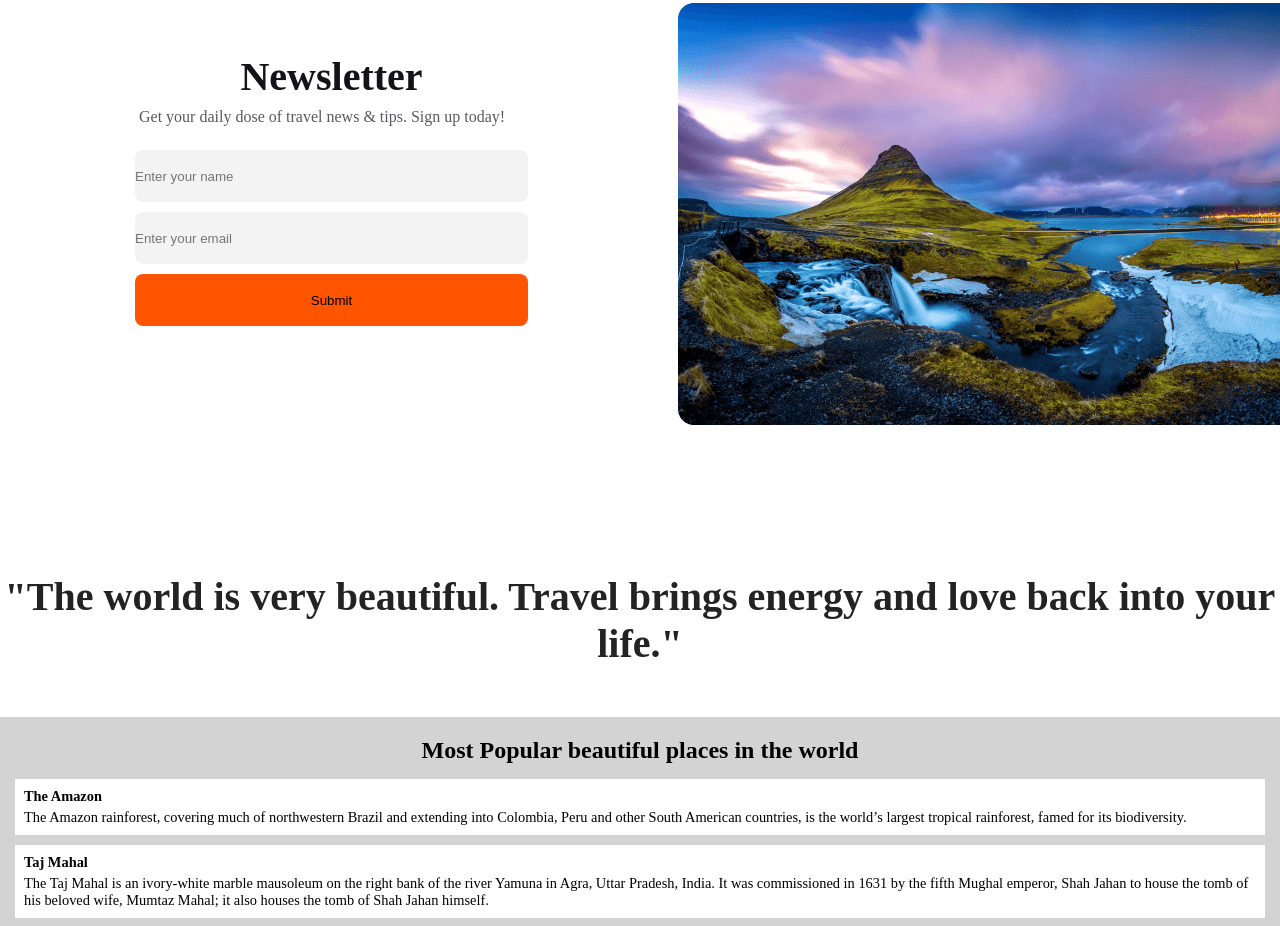
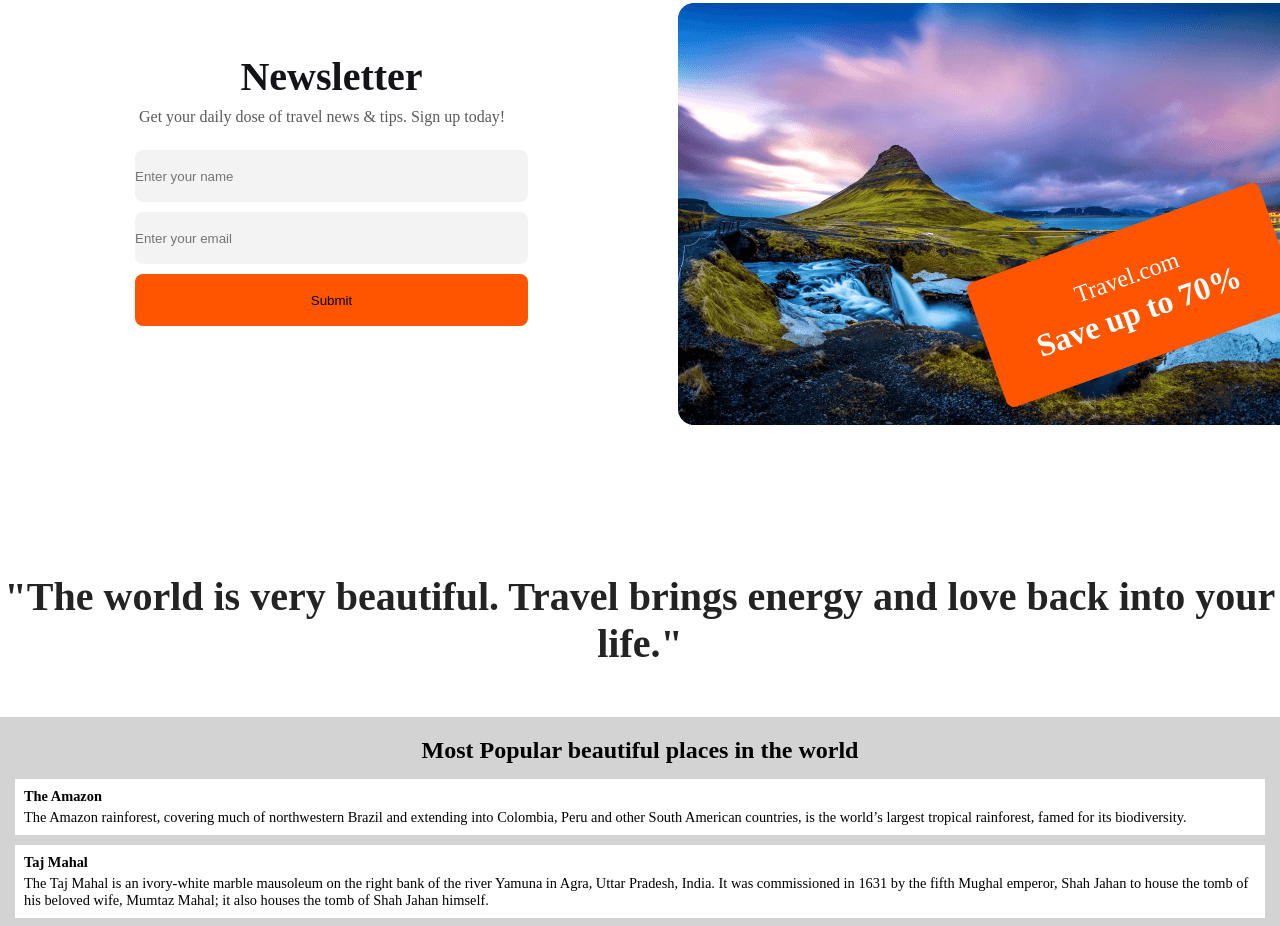
Before and after one commit to SanjidaOSD/travel-website-a2, a plain HTML site: page index.html in a window 1280 px wide. Shown: the part 4408-5334 px from the top of the page. Drawn offline with Linux system fonts and the light colour scheme.

Commit message:
created a offer card

```diff
--- a/index.html
+++ b/index.html
@@ -202,6 +202,12 @@
       </div>
       <div class="tours-img">
         <img src="Images/Rectangle 8 (1).png" alt="">
+        <div class="offer">
+          <p>Travel.com</p>
+          <h2>Save up to 70%</h2>
+
+        </div>
+        </div>
     </section>
 
     <!-- Most Popular place sections -->
--- a/styles/style.css
+++ b/styles/style.css
@@ -320,6 +320,25 @@ main {
     cursor: pointer;
 
 }
+.offer{
+    border-radius: 8px;
+    background-color: #FF5400;
+    color: white;
+    width: 250px;
+    padding: 30px;
+    text-align: center;
+    position: relative;
+    bottom: 200px;
+    margin-left: 300px;
+    transform: rotate(-19.628deg);
+}
+.offer h2{
+    font-size: 2rem;
+    margin: 0px;
+}
+.offer p{
+    font-size: 1.5rem;
+}
 .last-conteiner{
     align-items: center;
     width: 1440px;
@@ -485,6 +504,12 @@ footer {
         margin-right: 100px;
 
     }
+    .img-collage img{
+        flex-direction: column;
+    }
+  .choose-container{
+    flex-direction: column;
+  }
 
 
 }
```
